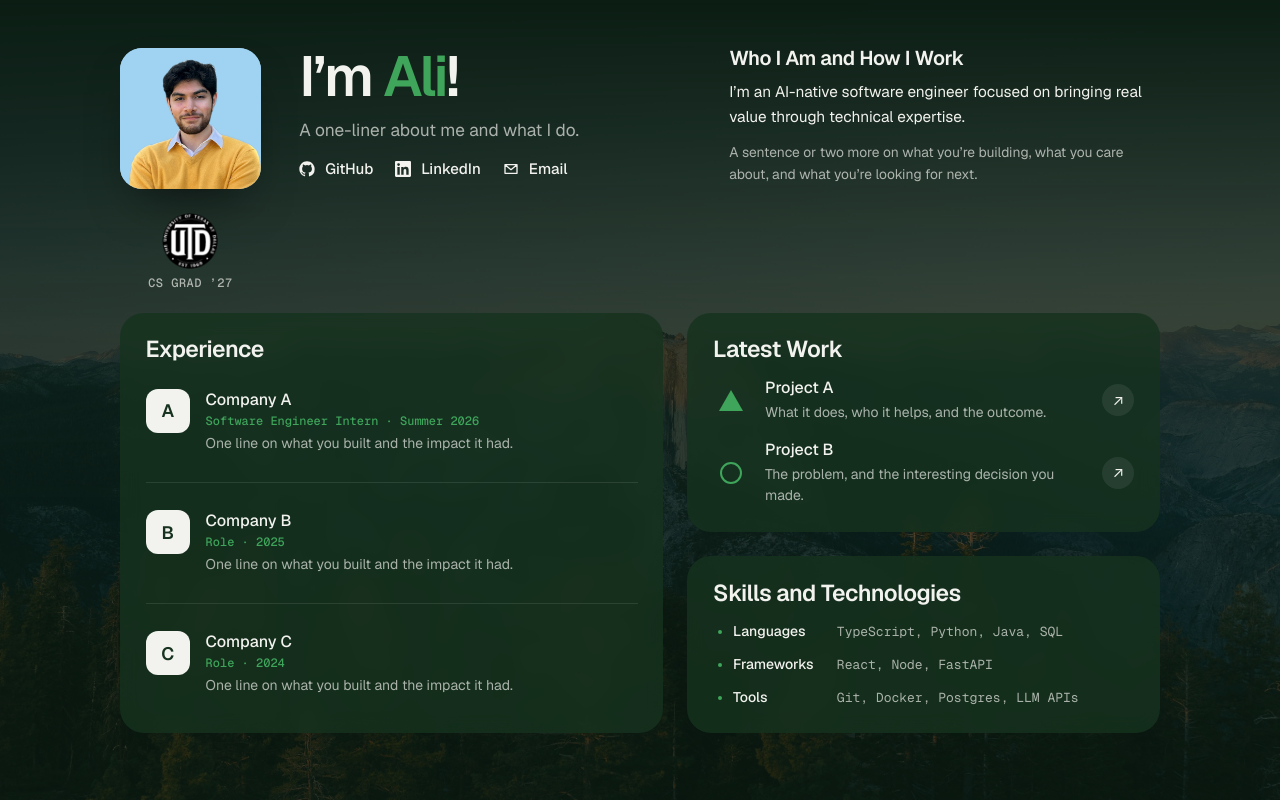
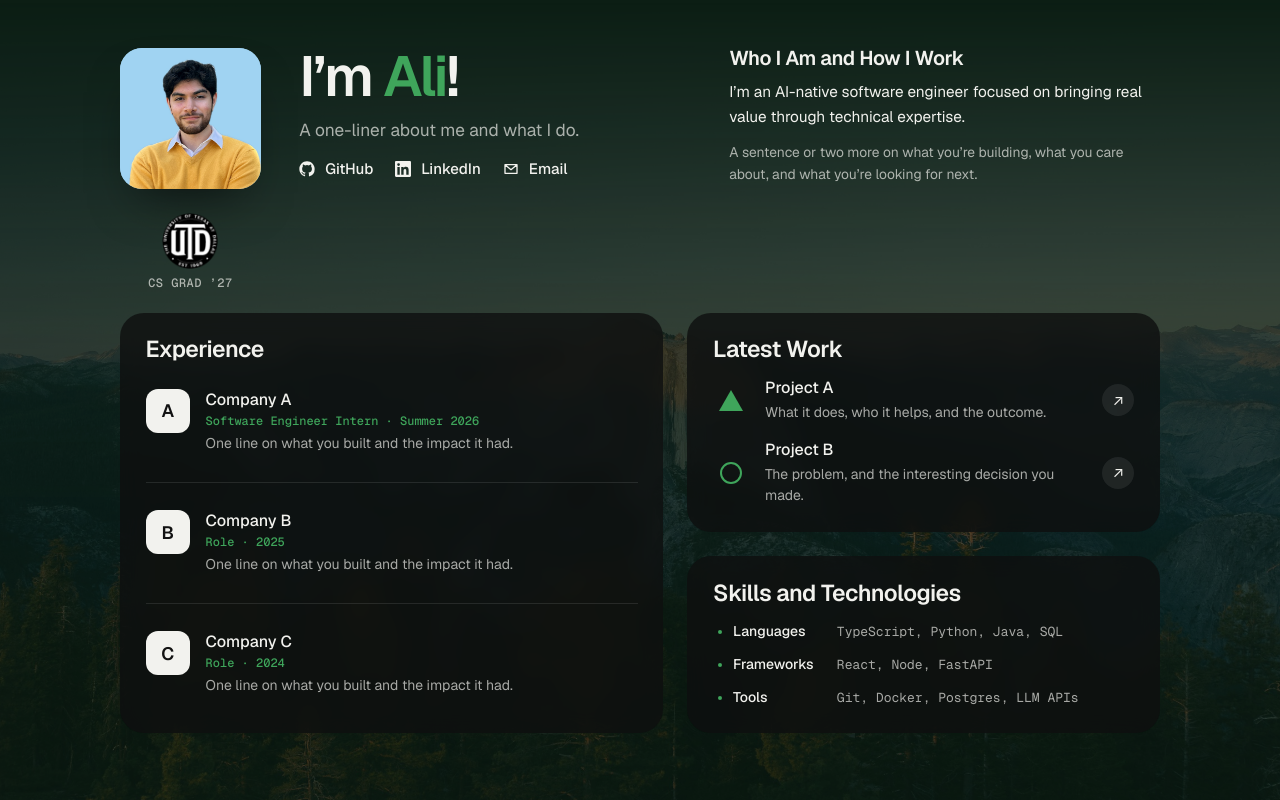
Before and after one commit to AliJafri2/AliJafri2.github.io, a website built with Vite: page index.html in a window 1280 px wide. Built offline with nearby package versions, Linux system fonts and the light colour scheme.

Commit message:
Make cards near-black

```diff
--- a/src/style.css
+++ b/src/style.css
@@ -1,7 +1,7 @@
 :root {
   --bg: #0c1e14; /* page: deep bottle green */
-  --tile: rgba(23, 51, 31, 0.82); /* tiles: bottle green, slightly see-through */
-  --tile-solid: #17331f;
+  --tile: rgba(14, 15, 15, 0.8); /* tiles: near-black (#121212 family), slightly see-through */
+  --tile-solid: #121212;
   --border: rgba(242, 242, 238, 0.1);
   --accent: #3fa55b; /* label green */
   --label: #f2f2ee;
```
